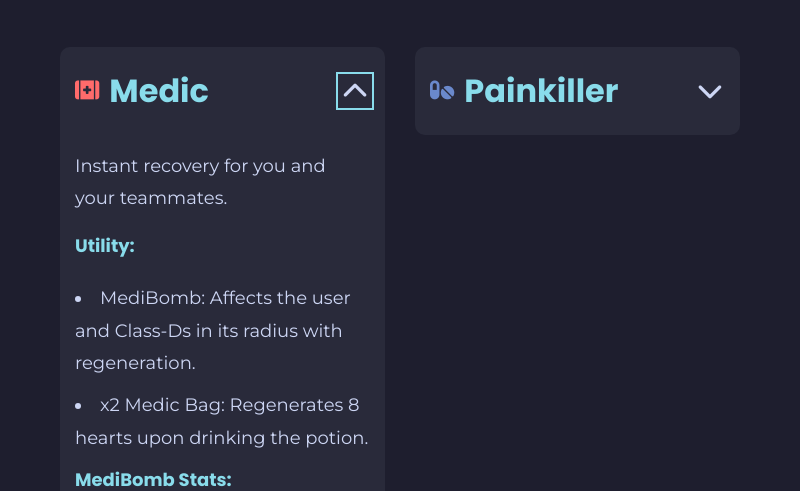
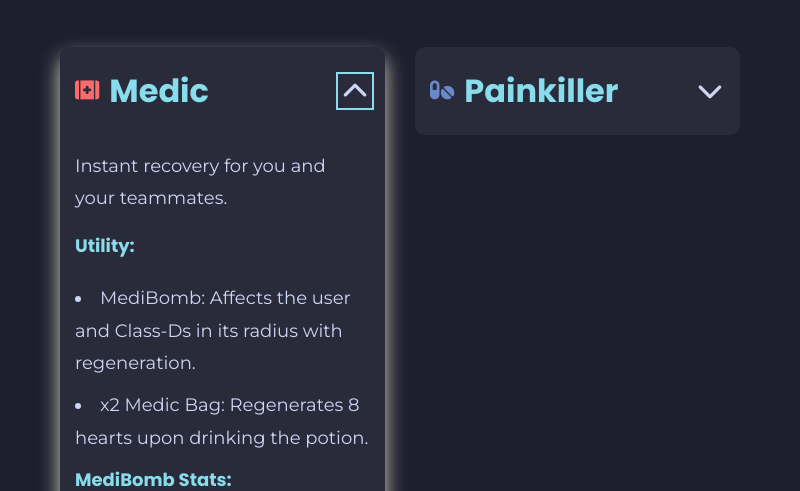
Before and after one commit to MineatomTR/site86, an Electron app: page docs/index.html in a window 800 px wide. Both pictures are taken after a click on the button 355 px from the left and 816 px from the top of the page. Shown: the part 725-1216 px from the top of the page. Drawn offline with Linux system fonts and the light colour scheme.

Commit message:
Add persistent highlight on active card
it looks pretty cool

```diff
--- a/docs/index.html
+++ b/docs/index.html
@@ -187,7 +187,7 @@ section#classd .perk-card:hover {
 
 section#mtf .perk-card:hover {
     transform: translateY(-5px);
-    box-shadow: 0 10px 20px rgba(12, 184, 255, 0.57)
+    box-shadow: 0 10px 20px rgba(12, 184, 255, 0.57);
 }
 
 
@@ -254,6 +254,7 @@ section#mtf .perk-card:hover {
 }
 .perk-card.expanded {
     height: auto; /* Allow expansion when clicked */
+    box-shadow: 0 10px 20px rgba(255, 255, 225, 0.8);
 }
 
 .perk-card.expanded .perk-toggle {
```
